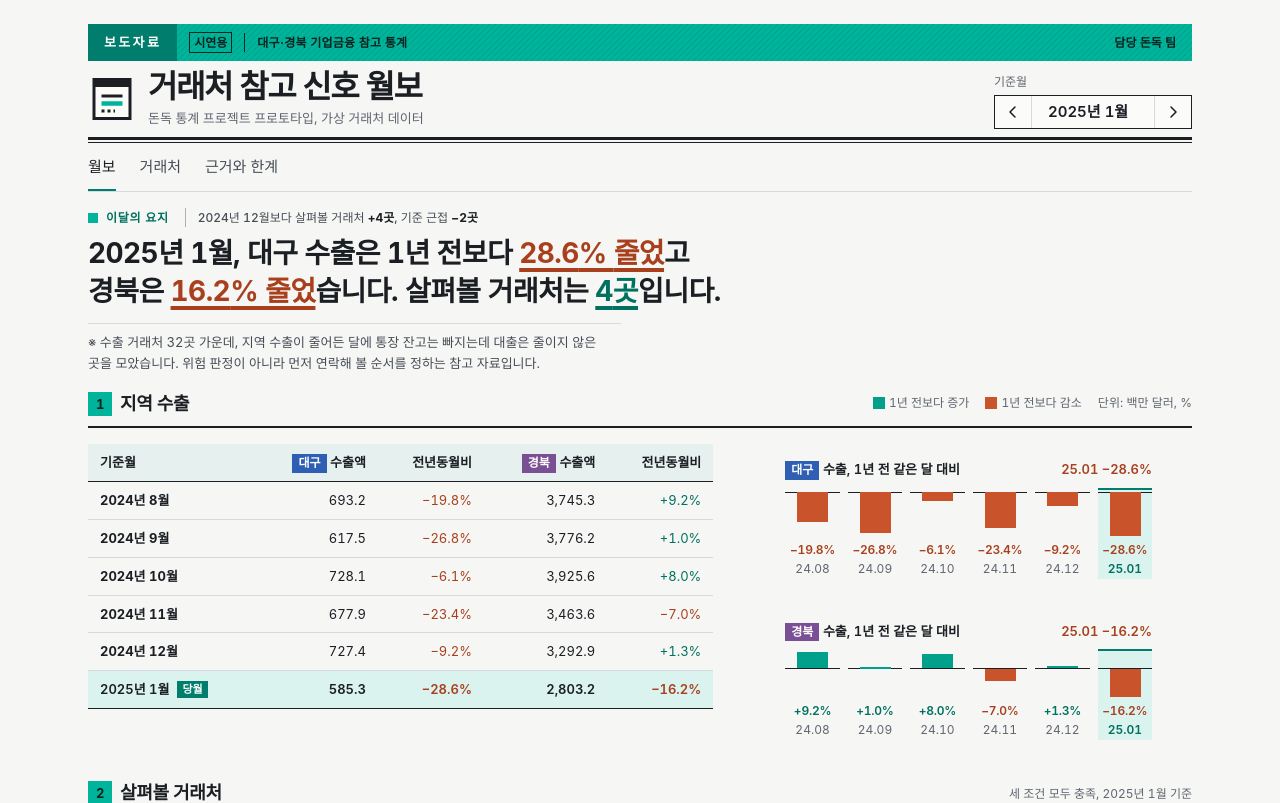
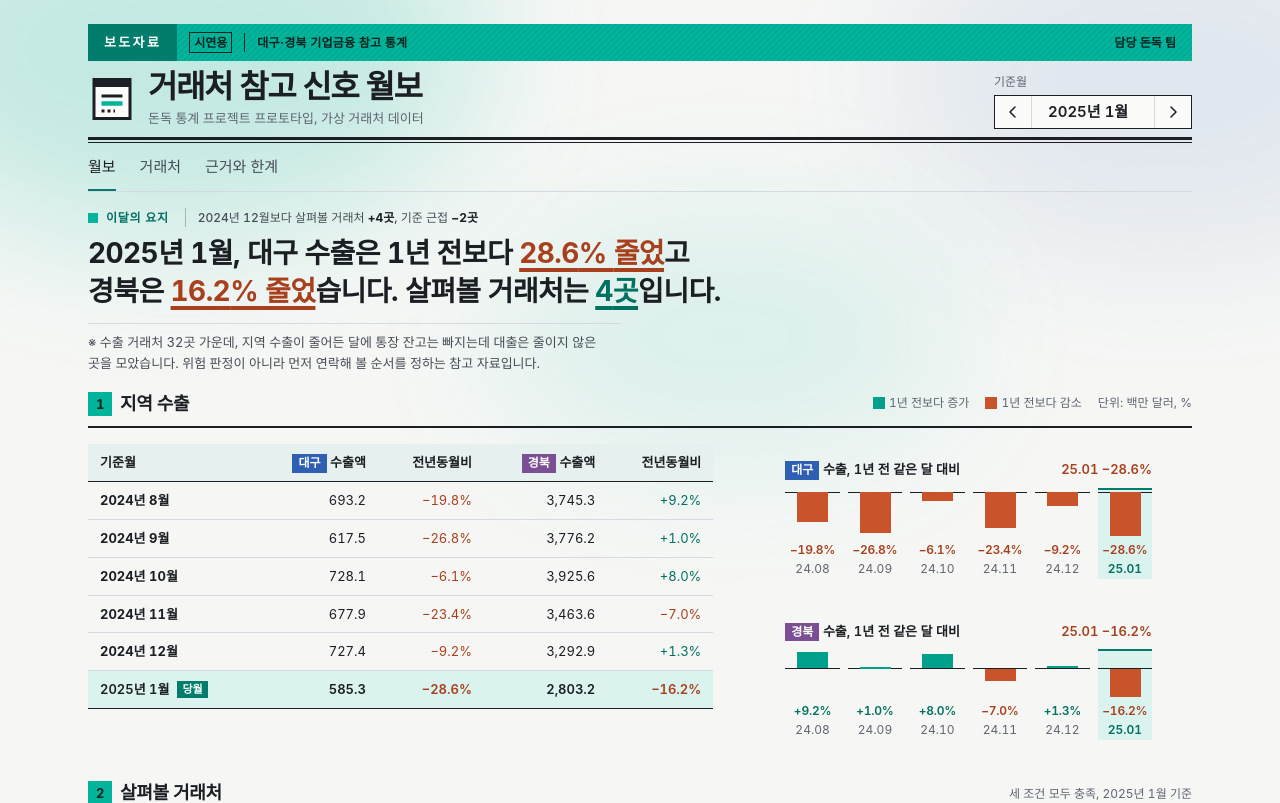
Before and after one commit to Don-Ddok/Don-Ddok_Dashboard, a React (Vite) app: page / in a window 1280 px wide. Shown: the top 803 px of the page. Built offline with nearby package versions, Linux system fonts and the light colour scheme; a web font is replaced by a local one.

Commit message:
feat: 페이지 위쪽 뒷배경에 옅은 빛번짐 장식
- 민트·청색 흐린 빛 세 덩어리를 페이지 맨 위에만(스크롤하면 함께 올라가 표 뒤에는 깔리지 않음)
- 폰에서는 범위와 흐림 정도를 줄임

```diff
--- a/src/App.tsx
+++ b/src/App.tsx
@@ -41,6 +41,12 @@ export default function App() {
   return (
     <MonthProvider>
       <DocumentTitle />
+      {/* 뒷배경 장식: 페이지 맨 위에만 민트·청색 빛번짐. 스크롤하면 함께 올라가 표 뒤에는 깔리지 않는다 */}
+      <div className="backdrop-glow" aria-hidden="true">
+        <span />
+        <span />
+        <span />
+      </div>
       <div className="page">
         <Masthead />
         <main>
--- a/src/styles/app.css
+++ b/src/styles/app.css
@@ -8,6 +8,61 @@
 @media (max-width: 640px) {
   .page {
     padding: var(--s-4) var(--s-4) var(--s-6);
+  }
+}
+
+/* ─── 뒷배경 빛번짐(장식) ─────────────────────────────── */
+.backdrop-glow {
+  position: absolute;
+  top: 0;
+  left: 0;
+  right: 0;
+  height: 46rem;
+  overflow: hidden;
+  pointer-events: none;
+  z-index: -1;
+}
+
+.backdrop-glow span {
+  position: absolute;
+  border-radius: 50%;
+  filter: blur(72px);
+}
+
+.backdrop-glow span:nth-child(1) {
+  top: -9rem;
+  left: -8rem;
+  width: 38rem;
+  height: 24rem;
+  background: var(--mint);
+  opacity: 0.2;
+}
+
+.backdrop-glow span:nth-child(2) {
+  top: -6rem;
+  right: -10rem;
+  width: 34rem;
+  height: 22rem;
+  background: var(--region-dg);
+  opacity: 0.1;
+}
+
+.backdrop-glow span:nth-child(3) {
+  top: 13rem;
+  left: 38%;
+  width: 30rem;
+  height: 16rem;
+  background: var(--mint);
+  opacity: 0.1;
+}
+
+@media (max-width: 640px) {
+  .backdrop-glow {
+    height: 32rem;
+  }
+
+  .backdrop-glow span {
+    filter: blur(48px);
   }
 }
 
```
